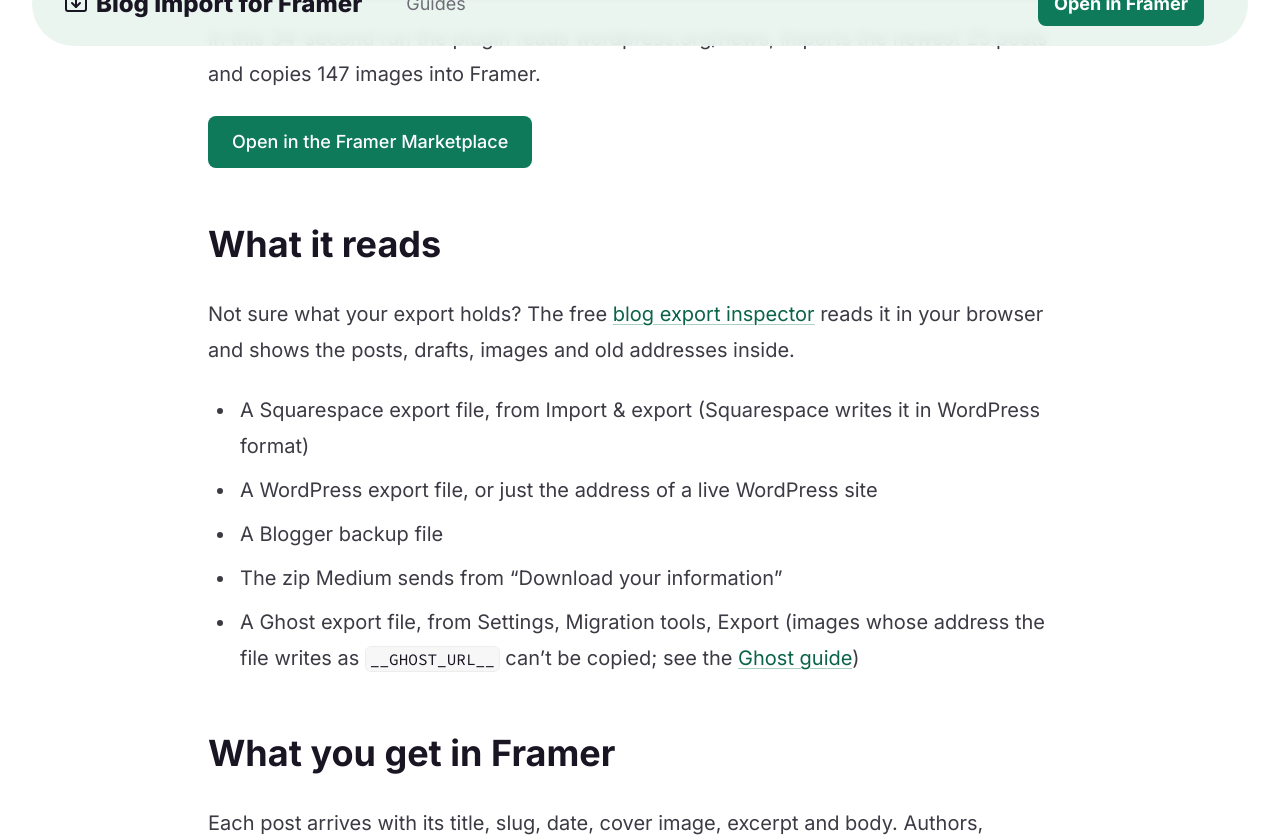
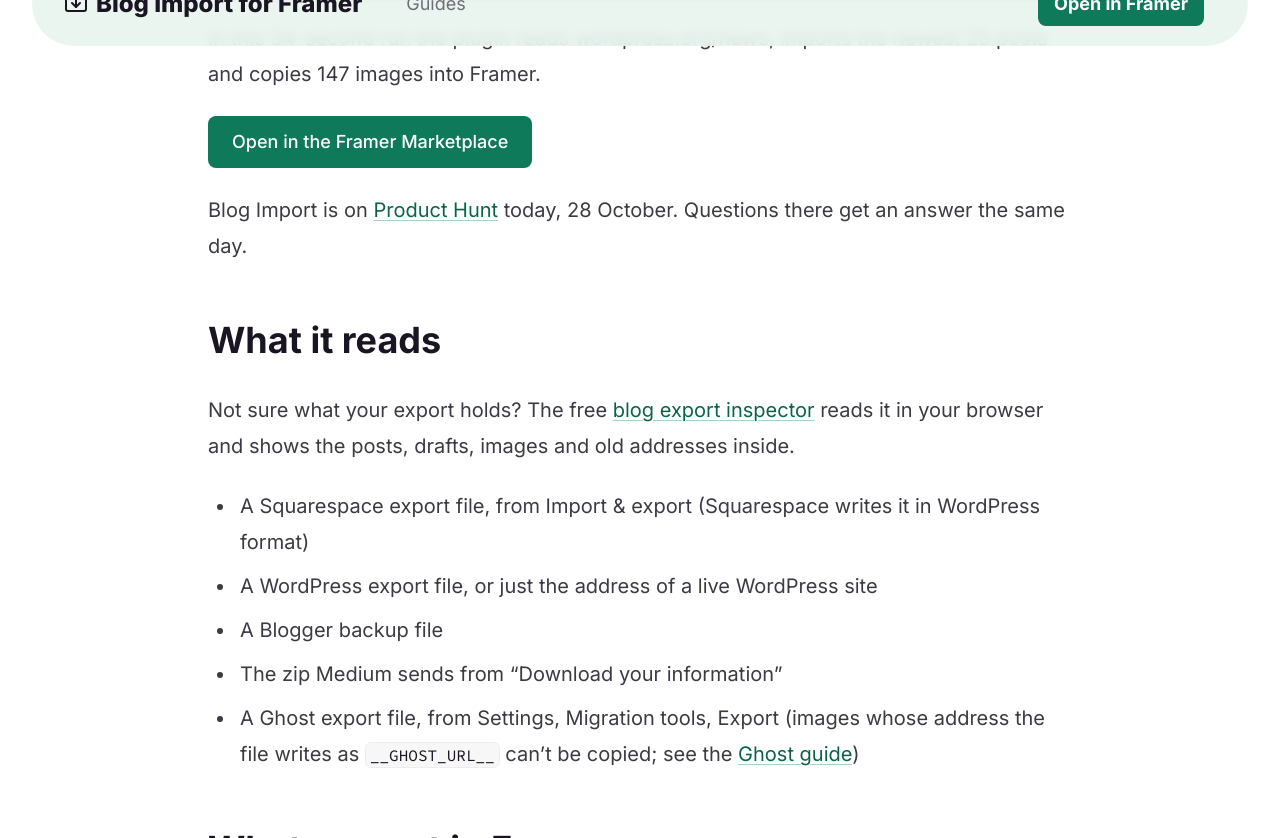
Before and after one commit to keyturnkit/keyturnkit.github.io, a Jekyll site: the page built from blog-import/index.md, in a window 1280 px wide and 900 px high, scrolled down 1135 px, cut to the strip 62-900 px from the top of the window. Built offline with Jekyll 4.4.1, drawn with Linux system fonts in a browser that asks for light colours.

Commit message:
V121: PH line (merge at 14:01 on 28.10, remove 04.11)

```diff
--- a/blog-import/index.md
+++ b/blog-import/index.md
@@ -17,6 +17,8 @@
 In this 34-second run the plugin reads wordpress.org/news, imports the newest 25 posts and copies 147 images into Framer.
 
 <p><a class="btn btn-primary" href="https://www.framer.com/marketplace/plugins/blog-import-squarespace-wordpress/">Open in the Framer Marketplace</a></p>
+
+Blog Import is on [Product Hunt](https://www.producthunt.com/posts/blog-import-for-framer) today, 28 October. Questions there get an answer the same day.
 
 ## What it reads
 
```
